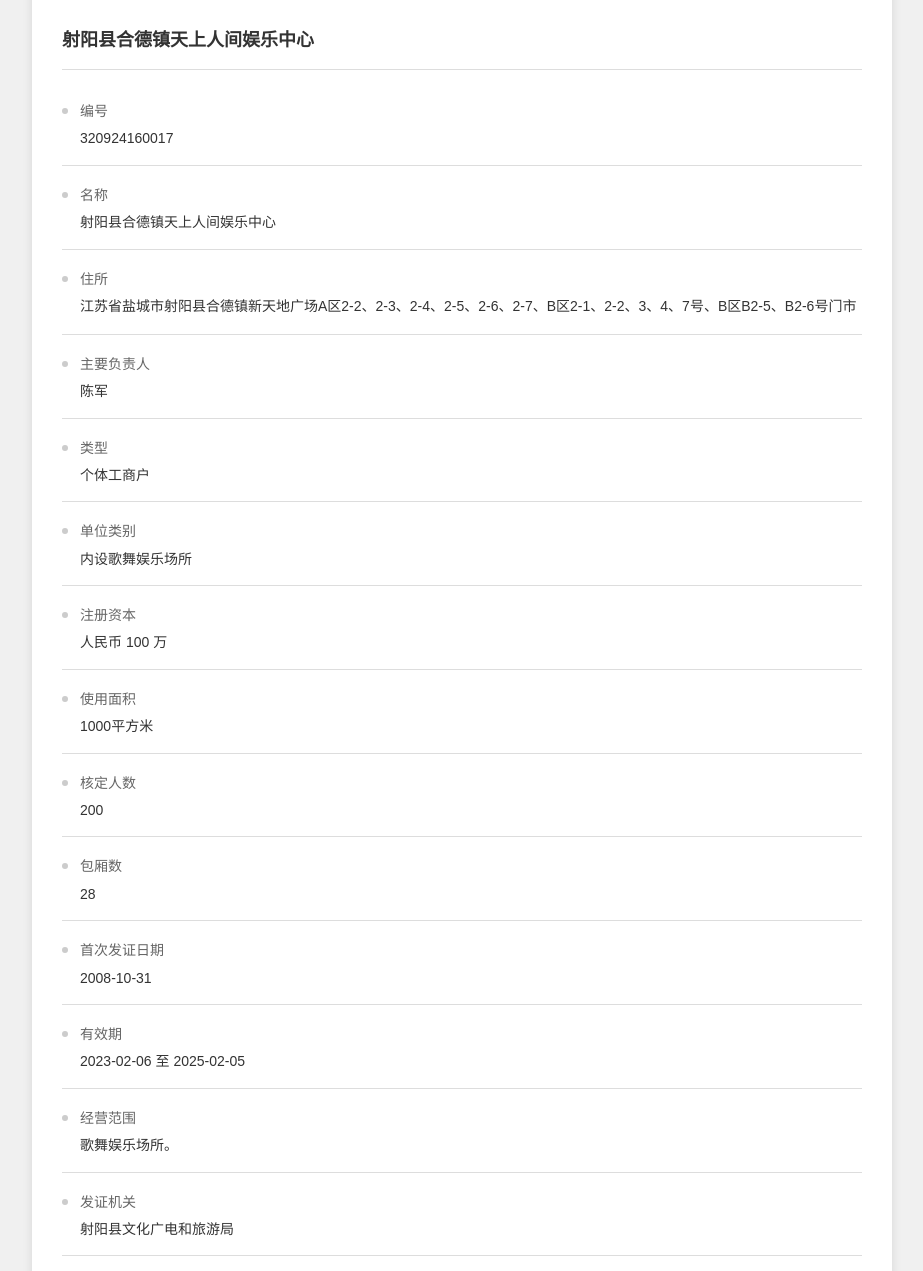
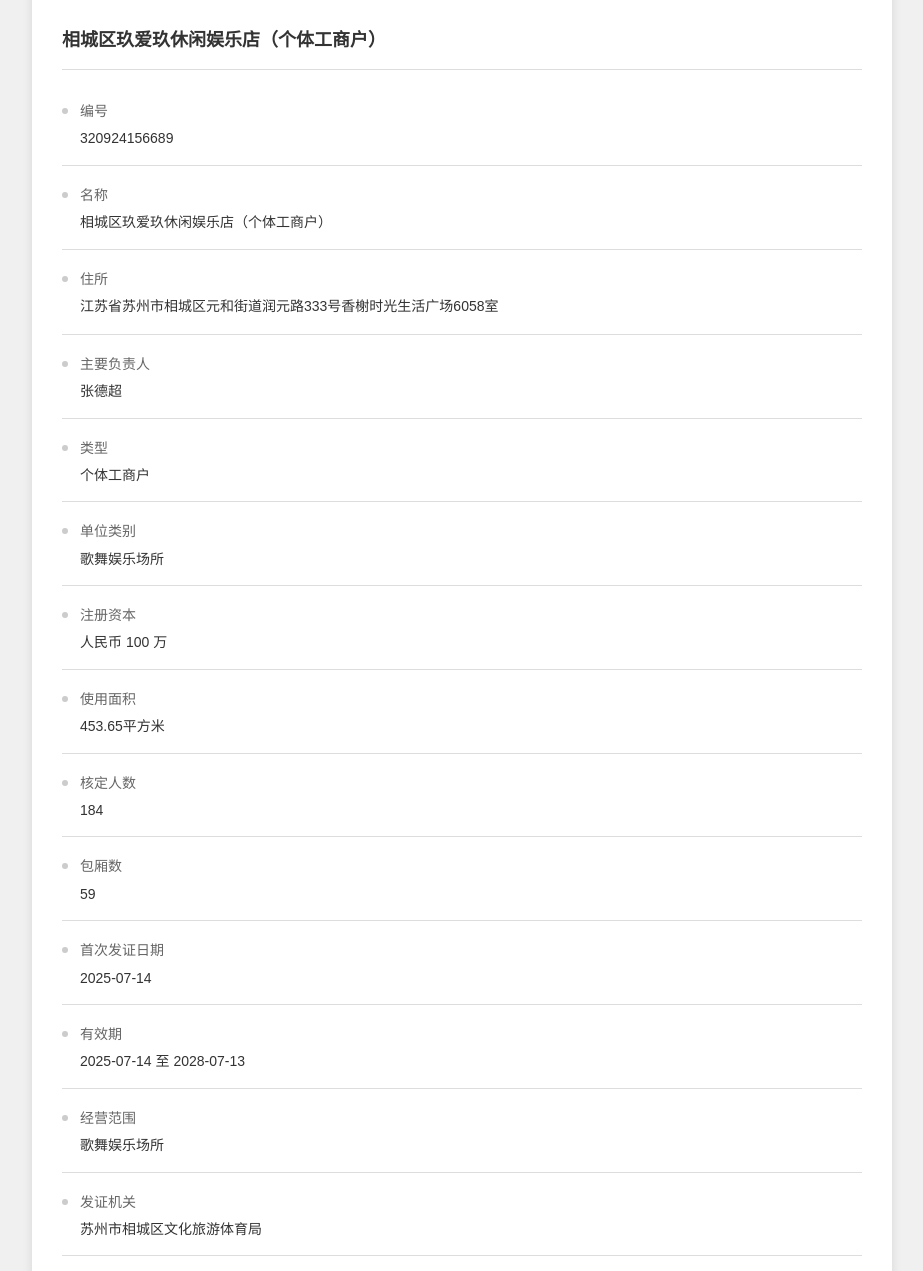
Before and after one commit to luohengjian/aijiu, a plain HTML site: page index.html in a window 1280 px wide. Shown: the part 122-1393 px from the top of the page, without its empty margins (178-1101 px from the left). Drawn offline with Linux system fonts and the light colour scheme.

Commit message:
Update index.html

```diff
--- a/index.html
+++ b/index.html
@@ -103,21 +103,21 @@
 <body>
     <div class="document">
         <div class="header">
-            <img src="images/2.jpg" alt="中华人民共和国国徽" class="emblem">
+            <img src="/2.jpg" alt="中华人民共和国国徽" class="emblem">
             <div class="header-text">
                 <div class="ministry-title">中华人民共和国文化和旅游部</div>
                 <div class="ministry-subtitle">MINISTRY OF CULTURE AND TOURISM OF THE PEOPLE'S REPUBLIC OF CHINA</div>
             </div>
         </div>
 
-        <div class="business-name">射阳县合德镇天上人间娱乐中心</div>
+        <div class="business-name">相城区玖爱玖休闲娱乐店（个体工商户）</div>
 
         <div class="content">
                          <div class="info-item">
                  <div class="bullet"></div>
                  <div class="info-content">
                      <div class="info-label">编号</div>
-                     <div class="info-value">320924160017</div>
+                     <div class="info-value">320924156689</div>
                  </div>
              </div>
 
@@ -125,7 +125,7 @@
                  <div class="bullet"></div>
                  <div class="info-content">
                      <div class="info-label">名称</div>
-                     <div class="info-value">射阳县合德镇天上人间娱乐中心</div>
+                     <div class="info-value">相城区玖爱玖休闲娱乐店（个体工商户）</div>
                  </div>
              </div>
 
@@ -133,7 +133,7 @@
                  <div class="bullet"></div>
                  <div class="info-content">
                      <div class="info-label">住所</div>
-                     <div class="info-value long-text">江苏省盐城市射阳县合德镇新天地广场A区2-2、2-3、2-4、2-5、2-6、2-7、B区2-1、2-2、3、4、7号、B区B2-5、B2-6号门市</div>
+                     <div class="info-value long-text">江苏省苏州市相城区元和街道润元路333号香榭时光生活广场6058室</div>
                  </div>
              </div>
 
@@ -141,7 +141,7 @@
                  <div class="bullet"></div>
                  <div class="info-content">
                      <div class="info-label">主要负责人</div>
-                     <div class="info-value">陈军</div>
+                     <div class="info-value">张德超</div>
                  </div>
              </div>
 
@@ -157,7 +157,7 @@
                  <div class="bullet"></div>
                  <div class="info-content">
                      <div class="info-label">单位类别</div>
-                     <div class="info-value">内设歌舞娱乐场所</div>
+                     <div class="info-value">歌舞娱乐场所</div>
                  </div>
              </div>
 
@@ -173,7 +173,7 @@
                  <div class="bullet"></div>
                  <div class="info-content">
                      <div class="info-label">使用面积</div>
-                     <div class="info-value">1000平方米</div>
+                     <div class="info-value">453.65平方米</div>
                  </div>
              </div>
 
@@ -181,7 +181,7 @@
                  <div class="bullet"></div>
                  <div class="info-content">
                      <div class="info-label">核定人数</div>
-                     <div class="info-value">200</div>
+                     <div class="info-value">184</div>
                  </div>
              </div>
 
@@ -189,7 +189,7 @@
                  <div class="bullet"></div>
                  <div class="info-content">
                      <div class="info-label">包厢数</div>
-                     <div class="info-value">28</div>
+                     <div class="info-value">59</div>
                  </div>
              </div>
 
@@ -197,7 +197,7 @@
                  <div class="bullet"></div>
                  <div class="info-content">
                      <div class="info-label">首次发证日期</div>
-                     <div class="info-value">2008-10-31</div>
+                     <div class="info-value">2025-07-14</div>
                  </div>
              </div>
 
@@ -205,7 +205,7 @@
                  <div class="bullet"></div>
                  <div class="info-content">
                      <div class="info-label">有效期</div>
-                     <div class="info-value">2023-02-06 至 2025-02-05</div>
+                     <div class="info-value">2025-07-14 至 2028-07-13</div>
                  </div>
              </div>
 
@@ -213,7 +213,7 @@
                  <div class="bullet"></div>
                  <div class="info-content">
                      <div class="info-label">经营范围</div>
-                     <div class="info-value">歌舞娱乐场所。</div>
+                     <div class="info-value">歌舞娱乐场所</div>
                  </div>
              </div>
 
@@ -221,7 +221,7 @@
                  <div class="bullet"></div>
                  <div class="info-content">
                      <div class="info-label">发证机关</div>
-                     <div class="info-value">射阳县文化广电和旅游局</div>
+                     <div class="info-value">苏州市相城区文化旅游体育局</div>
                  </div>
              </div>
 
@@ -229,7 +229,7 @@
                  <div class="bullet"></div>
                  <div class="info-content">
                      <div class="info-label">发证日期</div>
-                     <div class="info-value">2023-01-09</div>
+                     <div class="info-value">2025-07-14</div>
                  </div>
              </div>
         </div>
```
